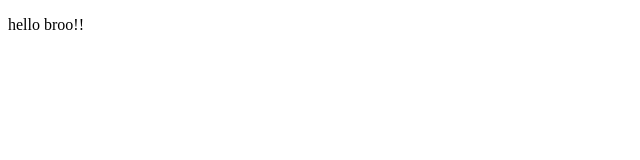
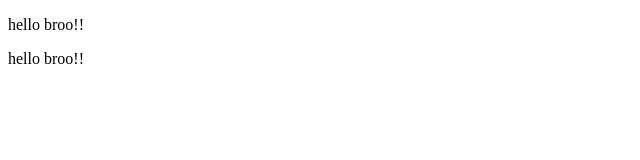
Before and after one commit to SolomonLipson/learnngrepo, a plain HTML site: page index.html in a window 1280 px wide. Shown: the full height of the page, 0-640 px from the left. Drawn offline with Linux system fonts and the light colour scheme.

Commit message:
changesmade

```diff
--- a/index.html
+++ b/index.html
@@ -7,5 +7,6 @@
 </head>
 <body>
     <p>hello broo!!</p>
+    <p>hello broo!!</p>
 </body>
 </html>
```
